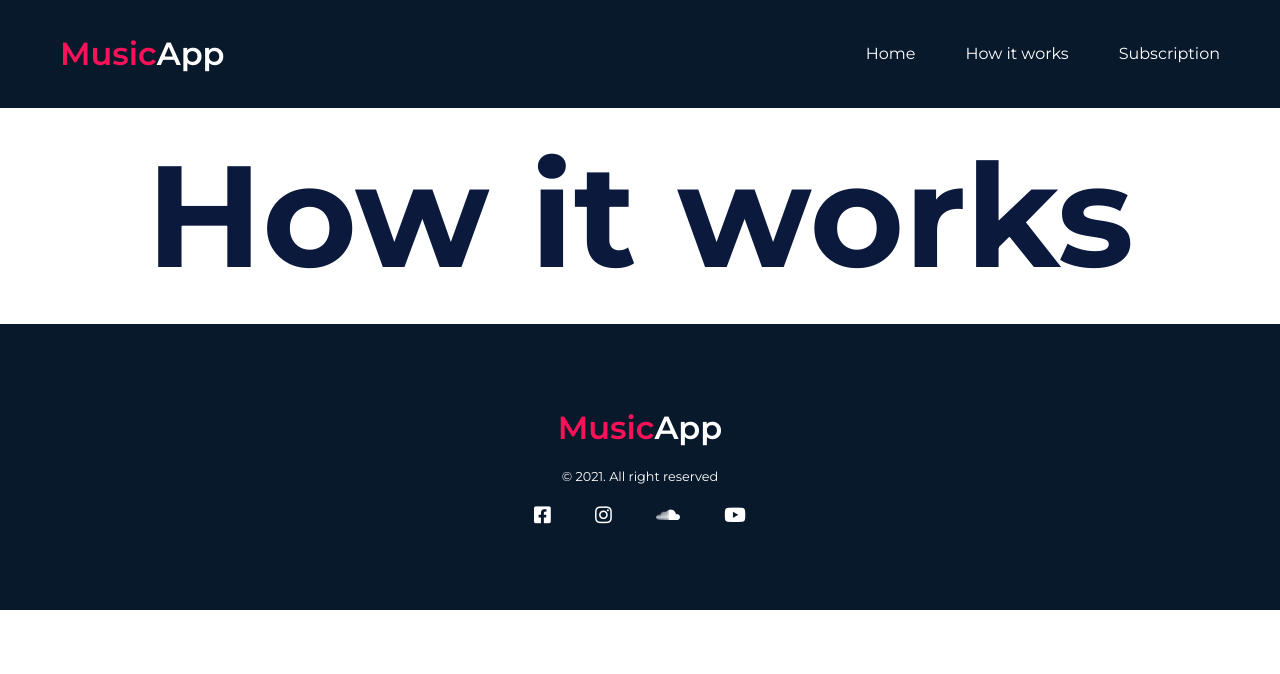
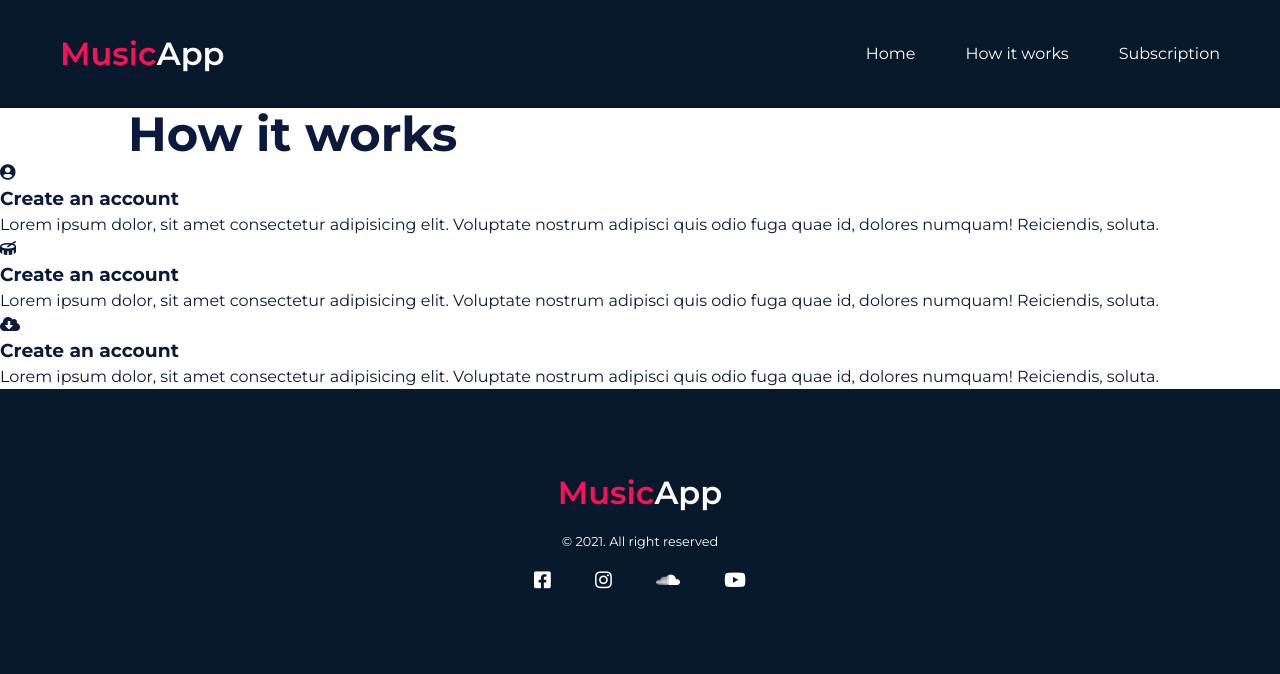
Before and after one commit to ZoricaZeljkovic/music-app, a PHP site: page /how-it-works.php in a window 1280 px wide. Shown: the top 674 px of the page. Run offline with PHP 8.4, Linux system fonts and the light colour scheme; some libraries are stand-ins or nearby versions.

Commit message:
hivHeader html

```diff
--- a/how-it-works.php
+++ b/how-it-works.php
@@ -1,5 +1,28 @@
 <?php include "partials/header.php"; ?>
 
-  <h1 style="font-size: 9rem; text-align: center">How it works</h1>
+<!-- hivHeader -->
+<section class="hivHeader">
+    <h2 class="container">How it works</h2>
+    <article class="containier">
+        <div>
+            <i class="fas fa-user-circle"></i>
+            <h3>Create an account</h3>
+            <p>Lorem ipsum dolor, sit amet consectetur adipisicing elit. Voluptate nostrum adipisci quis odio fuga quae
+                id, dolores numquam! Reiciendis, soluta.</p>
+        </div>
+        <div>
+            <i class="fas fa-drum"></i>
+            <h3>Create an account</h3>
+            <p>Lorem ipsum dolor, sit amet consectetur adipisicing elit. Voluptate nostrum adipisci quis odio fuga quae
+                id, dolores numquam! Reiciendis, soluta.</p>
+        </div>
+        <div>
+            <i class="fas fa-cloud-download-alt"></i>
+            <h3>Create an account</h3>
+            <p>Lorem ipsum dolor, sit amet consectetur adipisicing elit. Voluptate nostrum adipisci quis odio fuga quae
+                id, dolores numquam! Reiciendis, soluta.</p>
+        </div>
+    </article>
+</section>
 
 <?php include "partials/footer.php"; ?>
```
